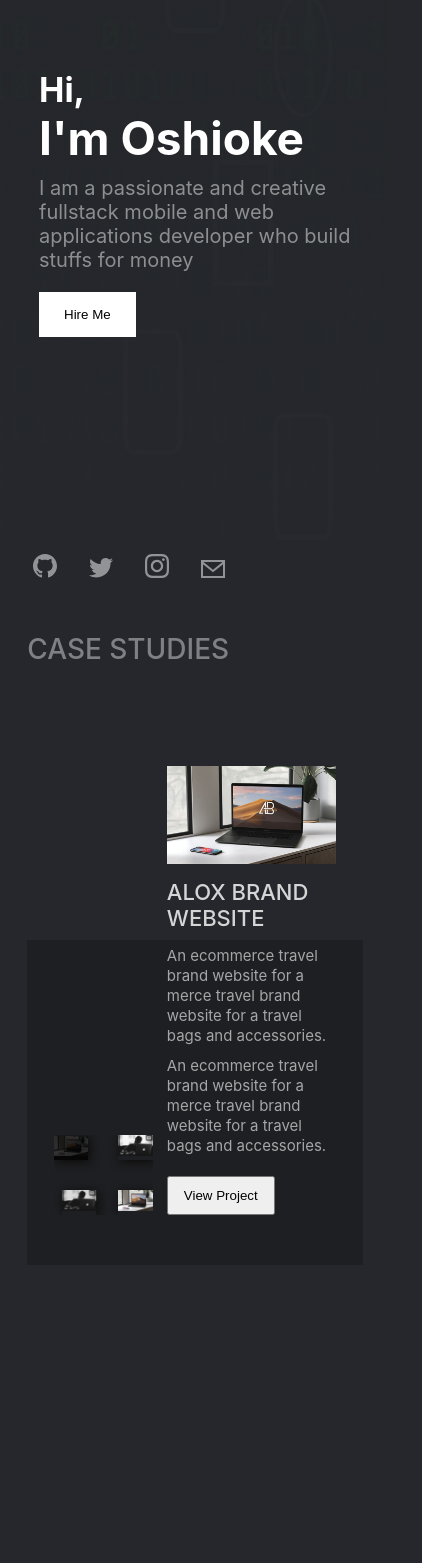
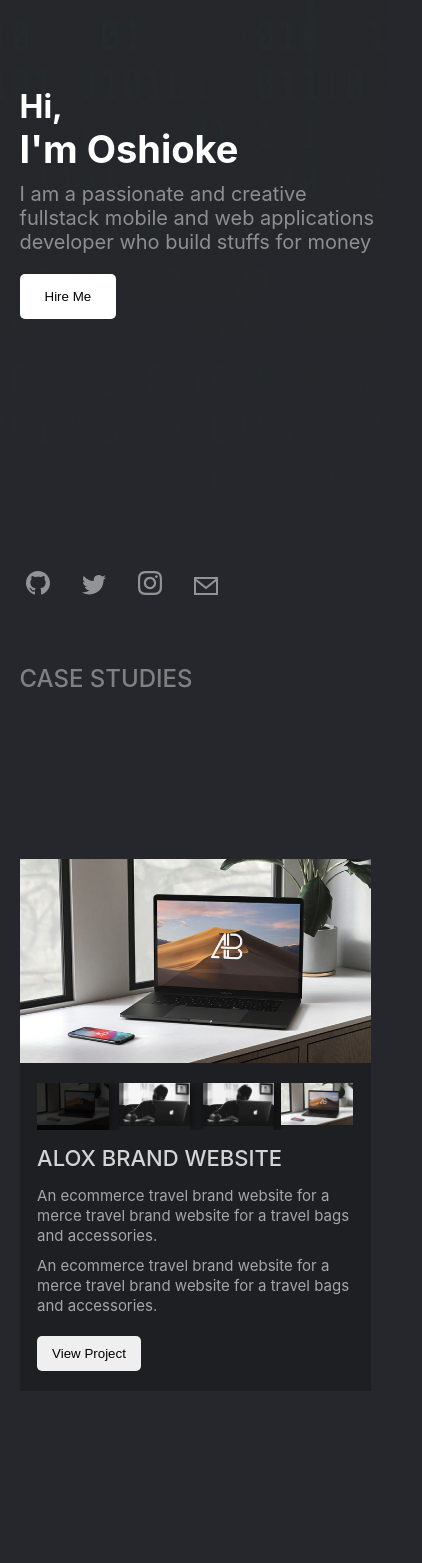
Before and after one commit to oshioked/portfolio, a React (Create React App) app: page / in a window 390 px wide. Shown: the part 220-1783 px from the top of the page, 422 px wide, since content can reach past the window. Built offline with nearby package versions, Linux system fonts and the light colour scheme.

Commit message:
mobile responsiveness

```diff
--- a/src/components/CaseStudyCard/CaseStudyCard.jsx
+++ b/src/components/CaseStudyCard/CaseStudyCard.jsx
@@ -3,6 +3,30 @@ import gsap from 'gsap';
 
 import './CaseStudyCard.scss';
 
+
+
+console.log('render')
+
+const ContentContainerComponent = ({children}) =>{
+    const [windowWidth, setWindowWith] = useState(window.innerWidth);
+
+    useEffect(()=>{
+        window.addEventListener('resize', ()=>{
+            setWindowWith(window.innerWidth)
+        })
+        return(
+            window.removeEventListener('resize', ()=>{
+                setWindowWith(window.innerWidth)
+            })
+        )
+    }, [setWindowWith])
+
+    return(
+        windowWidth > 768 ?
+            <div className = "main-content">{children}</div>
+        : <React.Fragment>{children}</React.Fragment>
+    )
+}
 
 
 const CaseStudyCard = props =>{
@@ -63,8 +87,7 @@ const CaseStudyCard = props =>{
         .from(mainImagesRef.current, {
             duration: 2.5,
             scale: 1.22
-        },)
-
+        })
         .from([...detailsChildren].map(a => a.children), {
             autoAlpha: 0,
             yPercent: 100,
@@ -93,9 +116,11 @@ const CaseStudyCard = props =>{
         .set(otherPhotosChildren, {
             zIndex: 0
         })
+    }, [])
 
 
-    }, [])
+
+
 
     return(
         <div className = "case-study-card">
@@ -104,7 +129,7 @@ const CaseStudyCard = props =>{
                 {
                     imgs.map((img, i) =>{
                         return(
-                            <div style = {{zIndex: i === 2 ? -4 : -i}} onClick = {()=>onImgClick(i)} active = {activeImg === i ? 'true' : 'false'} className = "image-container">
+                            <div key = {i} style = {{zIndex: i === 2 ? -4 : -i}} onClick = {()=>onImgClick(i)} active = {activeImg === i ? 'true' : 'false'} className = "image-container">
                                 <div className = "image-darkener"/>
                                 <img src = {img} alt = 'case-study'/>
                             </div>
@@ -112,14 +137,14 @@ const CaseStudyCard = props =>{
                     })
                 }
             </div>
-            <div className = "main-content">
+            <ContentContainerComponent>
                 <div className = "image-block">
                     <div className = 'container'>
                         <div ref = {mainImagesRef} className = "images-container">
                             {
                                 imgs.map((img, i) =>{
                                     return(
-                                        <div className = {`image ${i + 1} ${activeImg === i ? 'active' : ''}`}>
+                                        <div key = {i} className = {`image ${i + 1} ${activeImg === i ? 'active' : ''}`}>
                                             <img  src = {img} alt = 'case study'/>
                                         </div>
                                     )
@@ -134,12 +159,12 @@ const CaseStudyCard = props =>{
                             ALOX BRAND WEBSITE
                         </div>
                     </h1>
-                    <div className = 'details para1'>
+                    <div className = 'para1'>
                         <p>
                         An ecommerce travel brand website for a merce travel brand website for a travel bags and accessories.
                         </p>
                     </div>
-                    <div className = 'details para1'>
+                    <div className = 'para1'>
                         <p>
                         An ecommerce travel brand website for a merce travel brand website for a travel bags and accessories.
                         </p>
@@ -148,7 +173,7 @@ const CaseStudyCard = props =>{
                         <button>View Project</button>
                     </div>
                 </div>
-            </div>
+            </ContentContainerComponent>
         </div>
     )
 }
--- a/src/components/CaseStudyCard/CaseStudyCard.scss
+++ b/src/components/CaseStudyCard/CaseStudyCard.scss
@@ -21,10 +21,6 @@
 
     .other-photos{
         width: 35%;
-        display: flex;
-        align-items: center;
-        justify-content: space-between;
-        flex-wrap: wrap;
         overflow: hidden;
         display: grid;
         grid-template-columns: auto auto;
@@ -32,6 +28,10 @@
         grid-column-gap: 30px;
         grid-row-gap: 30px;
 
+
+        &:nth-child(1){
+            order: 1
+        }
         .image-container{
             cursor: pointer;
             position: relative;
@@ -72,7 +72,7 @@
 
     .main-content{
         width: 60%;
-
+    }
         .image-block{
 
 
@@ -137,13 +137,38 @@
                 margin-top: 20px;
 
                 button{
+                    border: none;
+                    border-radius: 5px;
                     padding: 10px 15px;
                 }
             }
         }
 
+}
+
+@media only screen and (max-width: 768px){
+    .case-study-card{
+        display: flex;
+        flex-direction: column;
+        padding: 20px 5%;
+        align-items: center;
+
+        .other-photos{
+            width: 100%;
+            order: 0 !important;
+            grid-template-columns: auto auto auto auto;
+            grid-column-gap: 10px;
+            grid-row-gap: 0;
+        }
+
+        .image-block{
+            width: 90vw;
+            order: -1;;
+            margin-bottom: 20px;
+        }
+
+        .details{
+            width: 100%;
+        }
     }
-
-
-
 }
--- a/src/components/NavTogglerIcon/NavTogglerIcon.jsx
+++ b/src/components/NavTogglerIcon/NavTogglerIcon.jsx
@@ -10,7 +10,6 @@ const NavTogglerIcon = props =>{
 
 
     const toggleIconForm = useCallback(() =>{
-        console.log('toggle icon changw', hidden, tl)
         const rectsRef = [...svgRef.current.children];
 
         if(!hidden){
--- a/src/components/Navbar/Navbar.scss
+++ b/src/components/Navbar/Navbar.scss
@@ -47,3 +47,11 @@
 
 
 }
+
+@media only screen and (max-width: 768px){
+    .navbar{
+        padding: 0 5%;
+        top: 5px;
+        height: 60px;
+    }
+}
--- a/src/components/svgs.jsx
+++ b/src/components/svgs.jsx
@@ -4,32 +4,32 @@ import React from 'react';
 
 export const GithubIcon = props =>(
     <svg width="24" height="24" viewBox="0 0 24 24" fill="none" xmlns="http://www.w3.org/2000/svg">
-    <path d="M12 0C5.374 0 0 5.373 0 12C0 17.302 3.438 21.8 8.207 23.387C8.806 23.498 9 23.126 9 22.81V20.576C5.662 21.302 4.967 19.16 4.967 19.16C4.421 17.773 3.634 17.404 3.634 17.404C2.545 16.659 3.717 16.675 3.717 16.675C4.922 16.759 5.556 17.912 5.556 17.912C6.626 19.746 8.363 19.216 9.048 18.909C9.155 18.134 9.466 17.604 9.81 17.305C7.145 17 4.343 15.971 4.343 11.374C4.343 10.063 4.812 8.993 5.579 8.153C5.455 7.85 5.044 6.629 5.696 4.977C5.696 4.977 6.704 4.655 8.997 6.207C9.954 5.941 10.98 5.808 12 5.803C13.02 5.808 14.047 5.941 15.006 6.207C17.297 4.655 18.303 4.977 18.303 4.977C18.956 6.63 18.545 7.851 18.421 8.153C19.191 8.993 19.656 10.064 19.656 11.374C19.656 15.983 16.849 16.998 14.177 17.295C14.607 17.667 15 18.397 15 19.517V22.81C15 23.129 15.192 23.504 15.801 23.386C20.566 21.797 24 17.3 24 12C24 5.373 18.627 0 12 0Z" fill="white" fill-opacity="0.5"/>
+    <path d="M12 0C5.374 0 0 5.373 0 12C0 17.302 3.438 21.8 8.207 23.387C8.806 23.498 9 23.126 9 22.81V20.576C5.662 21.302 4.967 19.16 4.967 19.16C4.421 17.773 3.634 17.404 3.634 17.404C2.545 16.659 3.717 16.675 3.717 16.675C4.922 16.759 5.556 17.912 5.556 17.912C6.626 19.746 8.363 19.216 9.048 18.909C9.155 18.134 9.466 17.604 9.81 17.305C7.145 17 4.343 15.971 4.343 11.374C4.343 10.063 4.812 8.993 5.579 8.153C5.455 7.85 5.044 6.629 5.696 4.977C5.696 4.977 6.704 4.655 8.997 6.207C9.954 5.941 10.98 5.808 12 5.803C13.02 5.808 14.047 5.941 15.006 6.207C17.297 4.655 18.303 4.977 18.303 4.977C18.956 6.63 18.545 7.851 18.421 8.153C19.191 8.993 19.656 10.064 19.656 11.374C19.656 15.983 16.849 16.998 14.177 17.295C14.607 17.667 15 18.397 15 19.517V22.81C15 23.129 15.192 23.504 15.801 23.386C20.566 21.797 24 17.3 24 12C24 5.373 18.627 0 12 0Z" fill="white" fillOpacity="0.5"/>
     </svg>
 
 )
 
 export const TwitterIcon = props =>(
     <svg width="24" height="20" viewBox="0 0 24 20" fill="none" xmlns="http://www.w3.org/2000/svg">
-<path d="M24 2.309C23.117 2.701 22.168 2.965 21.172 3.084C22.189 2.475 22.97 1.51 23.337 0.36C22.386 0.924 21.332 1.334 20.21 1.555C19.313 0.598 18.032 0 16.616 0C13.437 0 11.101 2.966 11.819 6.045C7.728 5.84 4.1 3.88 1.671 0.901C0.381 3.114 1.002 6.009 3.194 7.475C2.388 7.449 1.628 7.228 0.965 6.859C0.911 9.14 2.546 11.274 4.914 11.749C4.221 11.937 3.462 11.981 2.69 11.833C3.316 13.789 5.134 15.212 7.29 15.252C5.22 16.875 2.612 17.6 0 17.292C2.179 18.689 4.768 19.504 7.548 19.504C16.69 19.504 21.855 11.783 21.543 4.858C22.505 4.163 23.34 3.296 24 2.309Z" fill="white" fill-opacity="0.5"/>
+<path d="M24 2.309C23.117 2.701 22.168 2.965 21.172 3.084C22.189 2.475 22.97 1.51 23.337 0.36C22.386 0.924 21.332 1.334 20.21 1.555C19.313 0.598 18.032 0 16.616 0C13.437 0 11.101 2.966 11.819 6.045C7.728 5.84 4.1 3.88 1.671 0.901C0.381 3.114 1.002 6.009 3.194 7.475C2.388 7.449 1.628 7.228 0.965 6.859C0.911 9.14 2.546 11.274 4.914 11.749C4.221 11.937 3.462 11.981 2.69 11.833C3.316 13.789 5.134 15.212 7.29 15.252C5.22 16.875 2.612 17.6 0 17.292C2.179 18.689 4.768 19.504 7.548 19.504C16.69 19.504 21.855 11.783 21.543 4.858C22.505 4.163 23.34 3.296 24 2.309Z" fill="white" fillOpacity="0.5"/>
 </svg>
 )
 
 export const IGIcon = props =>(
     <svg width="24" height="24" viewBox="0 0 24 24" fill="none" xmlns="http://www.w3.org/2000/svg">
-<path d="M12 2.163C15.204 2.163 15.584 2.175 16.85 2.233C20.102 2.381 21.621 3.924 21.769 7.152C21.827 8.417 21.838 8.797 21.838 12.001C21.838 15.206 21.826 15.585 21.769 16.85C21.62 20.075 20.105 21.621 16.85 21.769C15.584 21.827 15.206 21.839 12 21.839C8.796 21.839 8.416 21.827 7.151 21.769C3.891 21.62 2.38 20.07 2.232 16.849C2.174 15.584 2.162 15.205 2.162 12C2.162 8.796 2.175 8.417 2.232 7.151C2.381 3.924 3.896 2.38 7.151 2.232C8.417 2.175 8.796 2.163 12 2.163ZM12 0C8.741 0 8.333 0.014 7.053 0.072C2.695 0.272 0.273 2.69 0.073 7.052C0.014 8.333 0 8.741 0 12C0 15.259 0.014 15.668 0.072 16.948C0.272 21.306 2.69 23.728 7.052 23.928C8.333 23.986 8.741 24 12 24C15.259 24 15.668 23.986 16.948 23.928C21.302 23.728 23.73 21.31 23.927 16.948C23.986 15.668 24 15.259 24 12C24 8.741 23.986 8.333 23.928 7.053C23.732 2.699 21.311 0.273 16.949 0.073C15.668 0.014 15.259 0 12 0V0ZM12 5.838C8.597 5.838 5.838 8.597 5.838 12C5.838 15.403 8.597 18.163 12 18.163C15.403 18.163 18.162 15.404 18.162 12C18.162 8.597 15.403 5.838 12 5.838ZM12 16C9.791 16 8 14.21 8 12C8 9.791 9.791 8 12 8C14.209 8 16 9.791 16 12C16 14.21 14.209 16 12 16ZM18.406 4.155C17.61 4.155 16.965 4.8 16.965 5.595C16.965 6.39 17.61 7.035 18.406 7.035C19.201 7.035 19.845 6.39 19.845 5.595C19.845 4.8 19.201 4.155 18.406 4.155Z" fill="white" fill-opacity="0.5"/>
+<path d="M12 2.163C15.204 2.163 15.584 2.175 16.85 2.233C20.102 2.381 21.621 3.924 21.769 7.152C21.827 8.417 21.838 8.797 21.838 12.001C21.838 15.206 21.826 15.585 21.769 16.85C21.62 20.075 20.105 21.621 16.85 21.769C15.584 21.827 15.206 21.839 12 21.839C8.796 21.839 8.416 21.827 7.151 21.769C3.891 21.62 2.38 20.07 2.232 16.849C2.174 15.584 2.162 15.205 2.162 12C2.162 8.796 2.175 8.417 2.232 7.151C2.381 3.924 3.896 2.38 7.151 2.232C8.417 2.175 8.796 2.163 12 2.163ZM12 0C8.741 0 8.333 0.014 7.053 0.072C2.695 0.272 0.273 2.69 0.073 7.052C0.014 8.333 0 8.741 0 12C0 15.259 0.014 15.668 0.072 16.948C0.272 21.306 2.69 23.728 7.052 23.928C8.333 23.986 8.741 24 12 24C15.259 24 15.668 23.986 16.948 23.928C21.302 23.728 23.73 21.31 23.927 16.948C23.986 15.668 24 15.259 24 12C24 8.741 23.986 8.333 23.928 7.053C23.732 2.699 21.311 0.273 16.949 0.073C15.668 0.014 15.259 0 12 0V0ZM12 5.838C8.597 5.838 5.838 8.597 5.838 12C5.838 15.403 8.597 18.163 12 18.163C15.403 18.163 18.162 15.404 18.162 12C18.162 8.597 15.403 5.838 12 5.838ZM12 16C9.791 16 8 14.21 8 12C8 9.791 9.791 8 12 8C14.209 8 16 9.791 16 12C16 14.21 14.209 16 12 16ZM18.406 4.155C17.61 4.155 16.965 4.8 16.965 5.595C16.965 6.39 17.61 7.035 18.406 7.035C19.201 7.035 19.845 6.39 19.845 5.595C19.845 4.8 19.201 4.155 18.406 4.155Z" fill="white" fillOpacity="0.5"/>
 </svg>
 )
 
 export const MailIcon = props =>(
     <svg width="24" height="18" viewBox="0 0 24 18" fill="none" xmlns="http://www.w3.org/2000/svg">
-<path d="M0 0V18H24V0H0ZM21.518 2L12 9.713L2.482 2H21.518ZM2 16V4.183L12 12.287L22 4.183V16H2Z" fill="white" fill-opacity="0.5"/>
+<path d="M0 0V18H24V0H0ZM21.518 2L12 9.713L2.482 2H21.518ZM2 16V4.183L12 12.287L22 4.183V16H2Z" fill="white" fillOpacity="0.5"/>
 </svg>
 
 )
 
 export const PhoneIcon = props =>(
-    <svg width="24" height="24" xmlns="http://www.w3.org/2000/svg" fill-rule="evenodd" clip-rule="evenodd"><path d="M8.26 1.289l-1.564.772c-5.793 3.02 2.798 20.944 9.31 20.944.46 0 .904-.094 1.317-.284l1.542-.755-2.898-5.594-1.54.754c-.181.087-.384.134-.597.134-2.561 0-6.841-8.204-4.241-9.596l1.546-.763-2.875-5.612zm7.746 22.711c-5.68 0-12.221-11.114-12.221-17.832 0-2.419.833-4.146 2.457-4.992l2.382-1.176 3.857 7.347-2.437 1.201c-1.439.772 2.409 8.424 3.956 7.68l2.399-1.179 3.816 7.36s-2.36 1.162-2.476 1.215c-.547.251-1.129.376-1.733.376"/></svg>
+    <svg width="24" height="24" xmlns="http://www.w3.org/2000/svg" fillRule="evenodd" clipRule="evenodd"><path d="M8.26 1.289l-1.564.772c-5.793 3.02 2.798 20.944 9.31 20.944.46 0 .904-.094 1.317-.284l1.542-.755-2.898-5.594-1.54.754c-.181.087-.384.134-.597.134-2.561 0-6.841-8.204-4.241-9.596l1.546-.763-2.875-5.612zm7.746 22.711c-5.68 0-12.221-11.114-12.221-17.832 0-2.419.833-4.146 2.457-4.992l2.382-1.176 3.857 7.347-2.437 1.201c-1.439.772 2.409 8.424 3.956 7.68l2.399-1.179 3.816 7.36s-2.36 1.162-2.476 1.215c-.547.251-1.129.376-1.733.376"/></svg>
 )
 
 export const HeartIcon = props =>(
--- a/src/pages/Homepage/AboutMeSection/AboutMeSection.jsx
+++ b/src/pages/Homepage/AboutMeSection/AboutMeSection.jsx
@@ -12,7 +12,6 @@ const AboutMeSection = props =>{
             scrollTrigger: {
                 trigger: a,
                 start: 'top+=50 bottom',
-                toggleActions: 'restart none none none'
             },
             autoAlpha: 0,
             duration: .5,
--- a/src/pages/Homepage/AboutMeSection/AboutMeSection.scss
+++ b/src/pages/Homepage/AboutMeSection/AboutMeSection.scss
@@ -30,3 +30,23 @@
         }
     }
 }
+
+@media only screen and (max-width: 768px){
+    .about-section{
+        padding: 40px 5%;
+        height: unset;
+
+        .details{
+
+            h1{
+                font-size: 28px;
+                // text-align: left;
+                line-height: 50px;
+            }
+
+            p{
+                // text-align: left;
+            }
+        }
+    }
+}
--- a/src/pages/Homepage/CaseStudySection/CaseStudiesSection.jsx
+++ b/src/pages/Homepage/CaseStudySection/CaseStudiesSection.jsx
@@ -19,8 +19,7 @@ const CaseStudiesSection = props =>{
                     <div>CASE STUDIES</div>
                 </h1>
             </div>
-            <div className = "slide-container">
-                <div className = "slide">
+            <div className = "cases-container">
                     <div className = "set">
                         <CaseStudyCard/>
                     </div>
@@ -30,7 +29,6 @@ const CaseStudiesSection = props =>{
                     <div className = "set">
                         <CaseStudyCard/>
                     </div>
-                </div>
             </div>
         </div>
     )
--- a/src/pages/Homepage/CaseStudySection/CaseStudiesSection.scss
+++ b/src/pages/Homepage/CaseStudySection/CaseStudiesSection.scss
@@ -1,11 +1,9 @@
 .case-study-section{
     min-height: 100vh;
-    padding: 2% 0;
+    padding: 2% 7%;
     position: relative;
 
     .head{
-        height: 10%;
-        padding-left: 7%;
         h1{
             margin-top: 0;
             font-size: 28px;
@@ -14,19 +12,8 @@
         }
     }
 
-
-
-    .slide-container{
-
-
-        .slide{
-            height: 100%;
-            // display: flex;
-            // align-items: flex-start;
-            // padding-top: 50px;
-
+    .cases-container{
         .set{
-                padding: 0 7%;
             min-width: 100%;
             margin: 300px 0 100px;
             // max-height: 70vh;
@@ -38,6 +25,28 @@
             }
         }
     }
+
 }
 
+@media only screen and (max-width: 768px){
+    .case-study-section{
+        padding: 3% 5%;
+        padding-top: 40px;
+
+        .head{
+            h1{
+                margin: 0;
+                font-size: 24px;
             }
+        }
+
+        .cases-container{
+
+            .set{
+                min-height: 100vh;
+                margin: 0 !important;
+                align-items: center;
+            }
+        }
+    }
+}
--- a/src/pages/Homepage/ContactSection/ContactSection.scss
+++ b/src/pages/Homepage/ContactSection/ContactSection.scss
@@ -88,3 +88,28 @@
         }
     }
 }
+
+@media only screen and (max-width: 768px){
+    .contact-section{
+        padding: 50px 5%;
+        height: 50vh;
+        .content{
+            margin: 30px 0;
+
+            .section-1{
+
+                .contact-set{
+
+                    svg{
+                        fill: rgba(255, 255, 255, 0.529);
+                    }
+
+                    p{
+                        font-size: 25px;;
+
+                    }
+                }
+            }
+        }
+    }
+}
--- a/src/pages/Homepage/Header/Header.jsx
+++ b/src/pages/Homepage/Header/Header.jsx
@@ -15,7 +15,6 @@ const Header = props =>{
     useEffect(()=>{
         const titles = [[...titleRef.current.children].map(a => a.children)];
         const tl = gsap.timeline({delay: .7});
-        console.log(titles, document.querySelector('.case-study-card').offsetWidth)
 
         tl
             .from([...titles, ...paraRef.current.children, ...buttonRef.current.children], {
--- a/src/pages/Homepage/Header/Header.scss
+++ b/src/pages/Homepage/Header/Header.scss
@@ -53,7 +53,7 @@
 
             button{
                 padding: 15px 25px;
-                border-radius: 0;
+                border-radius: 5px;
                 background: white;
                 border:none;
                 outline: none;
@@ -108,9 +108,6 @@
             right: 5%;
             bottom: 10%;
         }
-
-
-
     }
 
     .socials-links{
@@ -119,9 +116,6 @@
         bottom: 5%;
         z-index: 11;
         overflow: hidden;
-
-
-
 
         button{
             border: none;
@@ -135,5 +129,32 @@
         }
     }
 
+}
 
+@media only screen and (max-width: 768px){
+    .homepage-header{
+        .content{
+            margin-left: 5%;
+
+            .content-titles{
+
+                .content-title1{
+                    font-size: 32px;
+                }
+
+                .content-title2{
+                    font-size: 38px;;
+                }
+            }
+        }
+
+        .shapes-container{
+            display: none;
+        }
+
+        .socials-links{
+            margin-left: 5%;
+            bottom: 3%;
+        }
+    }
 }
```
Lines whose indentation alone changed are shown as unchanged.
